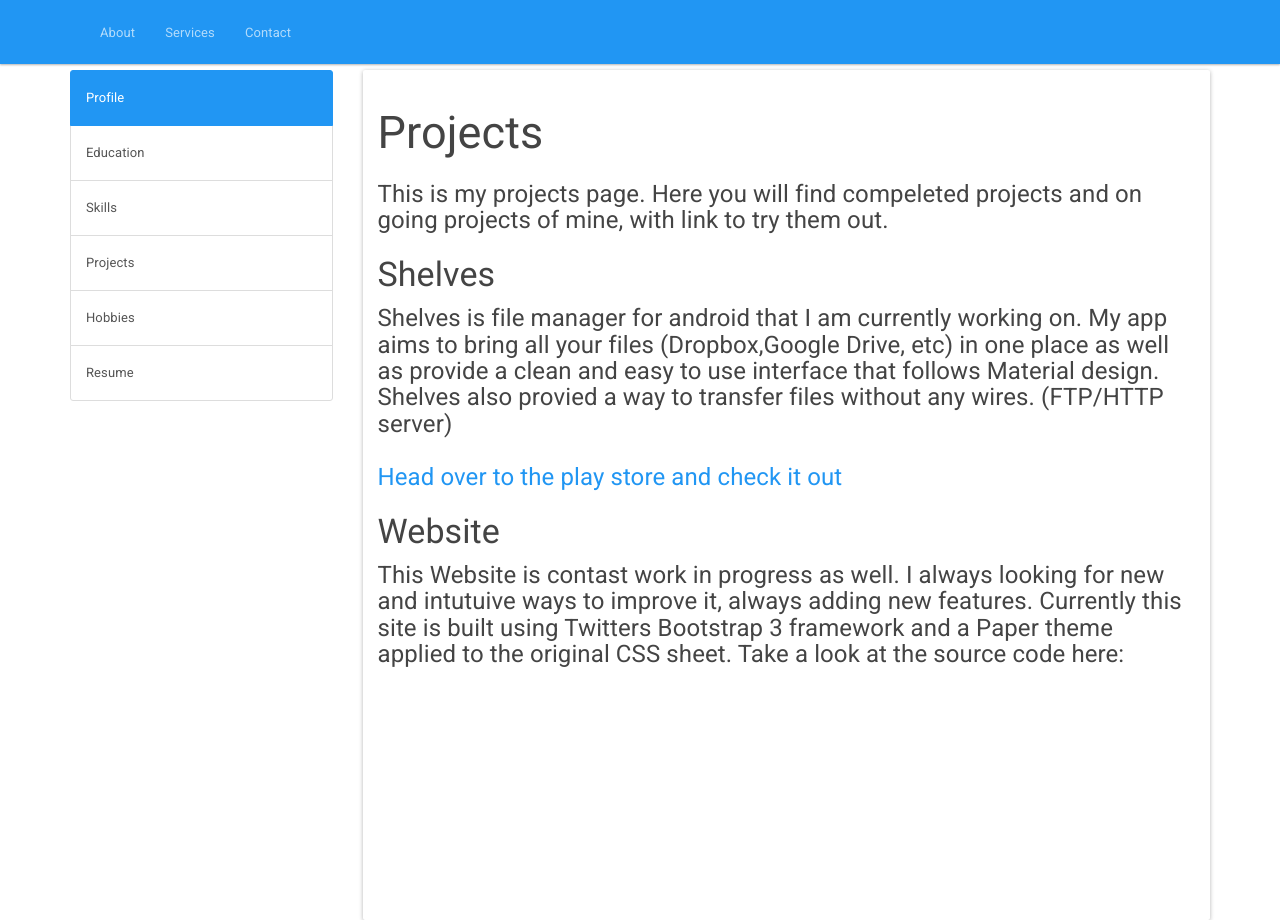
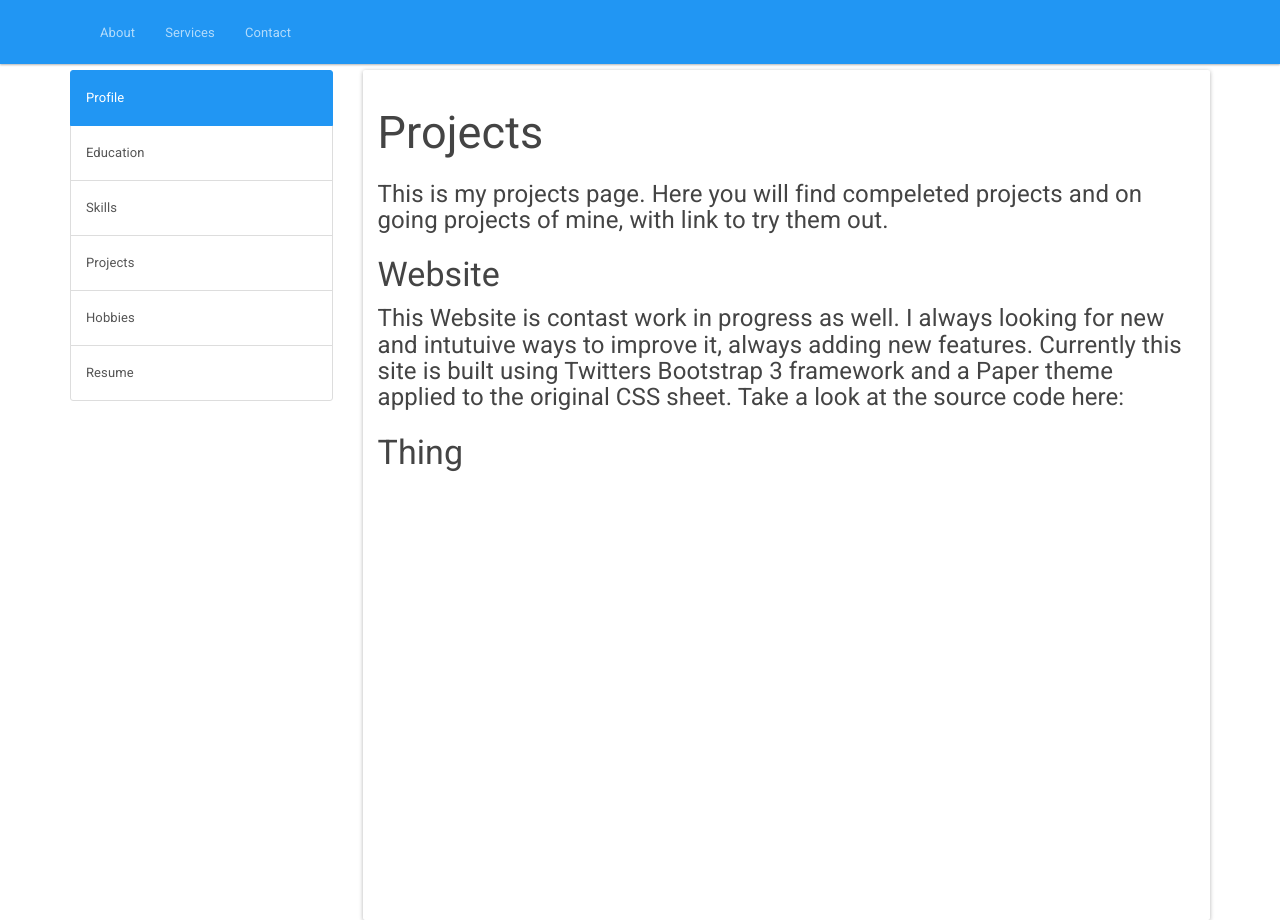
Before and after one commit to Maclaren/website, a plain HTML site: page projects.html in a window 1280 px wide. Shown: the top 920 px of the page. Drawn offline with Linux system fonts and the light colour scheme.

Commit message:
Change projects file

```diff
--- a/projects.html
+++ b/projects.html
@@ -85,19 +85,12 @@
 
               <h4>This is my projects page. Here you will find compeleted projects and on going projects of mine, with link to try them out.</h4>
 
-              <h3>Shelves</h3>
-              <h4>
-                Shelves is file manager for android that I am currently working on. My app aims to bring all your files (Dropbox,Google Drive, etc) in one place as well as provide a clean and easy to use interface that follows Material design. Shelves also provied a way to transfer files without any wires. (FTP/HTTP server)
-                <br><br>
-
-                <a href="https://play.google.com/store/apps/details?id=com.fam.shelves&hl=en">Head over to the play store and check it out</a>
-
-              </h4>
-
               <h3>Website</h3>
               <h4>
                 This Website is contast work in progress as well. I always looking for new and intutuive ways to improve it, always adding new features. Currently this site is built using Twitters Bootstrap 3 framework and a Paper theme applied to the original CSS sheet. Take a look at the source code here:
               </h4>
+
+              <h3>Thing</h3>
 
           </div>
 
```
